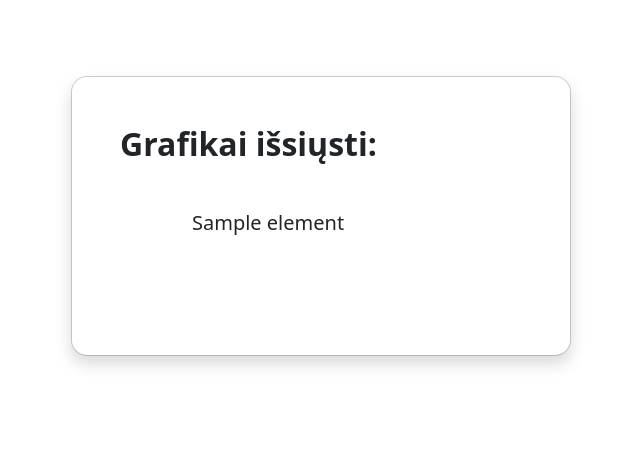
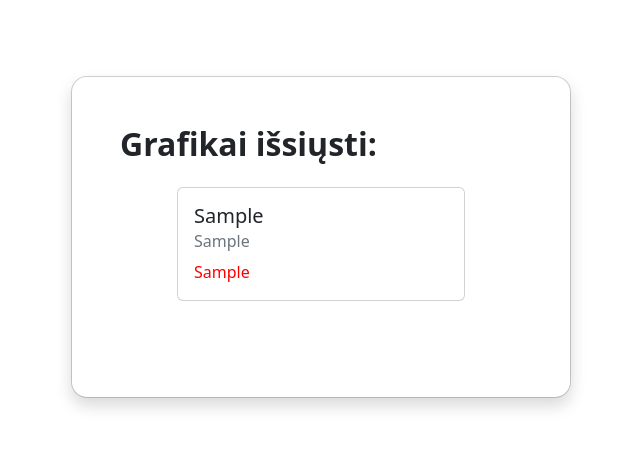
Before and after one commit to domce7/ideal-grafikas, a Django app: template SPA/templates/after_upload.html in a window 1280 px wide. Shown: the top 473 px of the page, without its empty margins (319-959 px from the left). Run offline with Django 4.2, Linux system fonts and the light colour scheme; the template is opened without the code that fills it: most values are stand-ins (such as "Sample title", 1, 10 or a date in 2020).

Commit message:
Success page is created

```diff
--- a/SPA/static/css/base.css
+++ b/SPA/static/css/base.css
@@ -1,90 +1,3 @@
-/* html,body {
-    margin:0;
-    padding: 25px 50px;
-    box-sizing: border-box;
+.comp-msg {
+    color: green;
 }
-
-body {
-    background-color: rgba(119, 119, 119, 0.2);
-    font-family: monospace;
-}
-
-.container {
-    display: flex;
-    height: 70vh;
-
-    background-color: aliceblue;
-    border: solid 2px black;
-    border-radius: 10px;
-}
-
-.select-name {
-    margin-bottom: 0px;
-}
-
-
-.content-info {
-    background: #1D976C;
-    background: -webkit-linear-gradient(to bottom left right, #93F9B9, #1D976C);
-    background: linear-gradient(to bottom left, #93F9B9, #1D976C);
-
-    color: white;
-    width: 60%;
-}
-
-.content-form {
-    position: relative;
-}
-
-.form {
-    margin-left: 20px;
-    margin-top: 20%;
-    justify-content: center;
-}
-
-.heading {
-    font-size: 10vh;
-    margin-left: 20px;
-}
-
-
-.header-line-1 {
-    display: block;
-}
-
-.header-line-2 {
-    display: block;
-}
-
-.btn-file::file-selector-button {
-    margin-top: 15px;
-    padding: 10px 20px;
-    width: 50%;
-
-
-}
-
-.btn-upload {
-    background-color: #1D976C;
-    color: white;
-    position: absolute;
-    padding: 15px 30px;
-    width: 20vw;
-    border: none;
-    border-radius: 5px;
-    bottom: 20%;
-
-    animation: buttonMoveDown 1s;
-    transition: all .2s;
-}
-
-.btn-upload:hover {
-    transform: translateY(-3px);
-    box-shadow: 0 7px 15px rgba(0, 0, 0, 0.202);
-}
-
-.btn-upload:active {
-    transform: translateY(1px);
-    box-shadow: 0 3px 8px rgba(0, 0, 0, 0.2);
-}
- */
--- a/SPA/static/js/script.js
+++ b/SPA/static/js/script.js
@@ -1,3 +1,15 @@
+document.addEventListener("DOMContentLoaded", function() {
+    elements = document.getElementsByClassName('comp-msg');
+    for (var i = 0; i < elements.length; i++) {
+        if (elements[i].textContent != "Sėkminga!") {
+            alert(elements[i].textContent)
+            elements[i].style.color="red";
+        }
+    }
+});
+
+
+
 // creating needed vars
 currentYear = new Date().getFullYear();
 currentMonth = new Date().getMonth() + 1;
--- a/SPA/templates/after_upload.html
+++ b/SPA/templates/after_upload.html
@@ -6,15 +6,17 @@
         <div class="modal-dialog" role="document">
           <div class="modal-content rounded-4 shadow">
             <div class="modal-body p-5">
-              <h2 class="fw-bold mb-0">Grafikai išsiųsti:</h2>
-
-              <ul class="d-grid gap-4 my-5 list-unstyled">
-                {% for element in names %}
-                <li class="d-flex gap-4">
-                  <svg class="bi text-muted flex-shrink-0" width="48" height="48"><use xlink:href="#grid-fill"/></svg>
-                  <div>
-                    <h5 class="mb-0">{{ element }}</h5>
-                  </div>
+              <h2 class="fw-bold mb-0 m-0">Grafikai išsiųsti:</h2>
+              <ul class="d-grid gap-4 my-5 list-unstyled mt-4">
+                {% for element in data %}
+                <li class="d-flex gap-4 mb-0">
+                    <div class="card mx-auto" style="width: 18rem;">
+                      <div class="card-body">
+                        <h5 class="card-title">{{ element.0 }}</h5>
+                        <h6 class="card-subtitle mb-2 text-muted">{{ element.1 }}</h6>
+                        <p class="card-text comp-msg">{{ element.2 }}</p>
+                      </div>
+                    </div>
                 </li>
                 {% endfor %}
               </ul>
--- a/classModule/class_ics.py
+++ b/classModule/class_ics.py
@@ -188,7 +188,7 @@ class Worker():
         # Iterate with every worker in the list
         for worker in Worker.all:
             full_schedule = Calendar()
-            Worker.completionMessage = "Sekminga!"
+            Worker.completionMessage = "Sėkminga!"
             tempArray = [worker.name, createMailAddress(worker.name)]
             # when adding to icalendar, yyyy/mm/dd | dd is date_day_counter
             for date_day_counter, working_day in enumerate(worker.workHourArray):
```
Also changed, not shown: SPA/excel_to_ics/views.py (+15 -20 lines).
